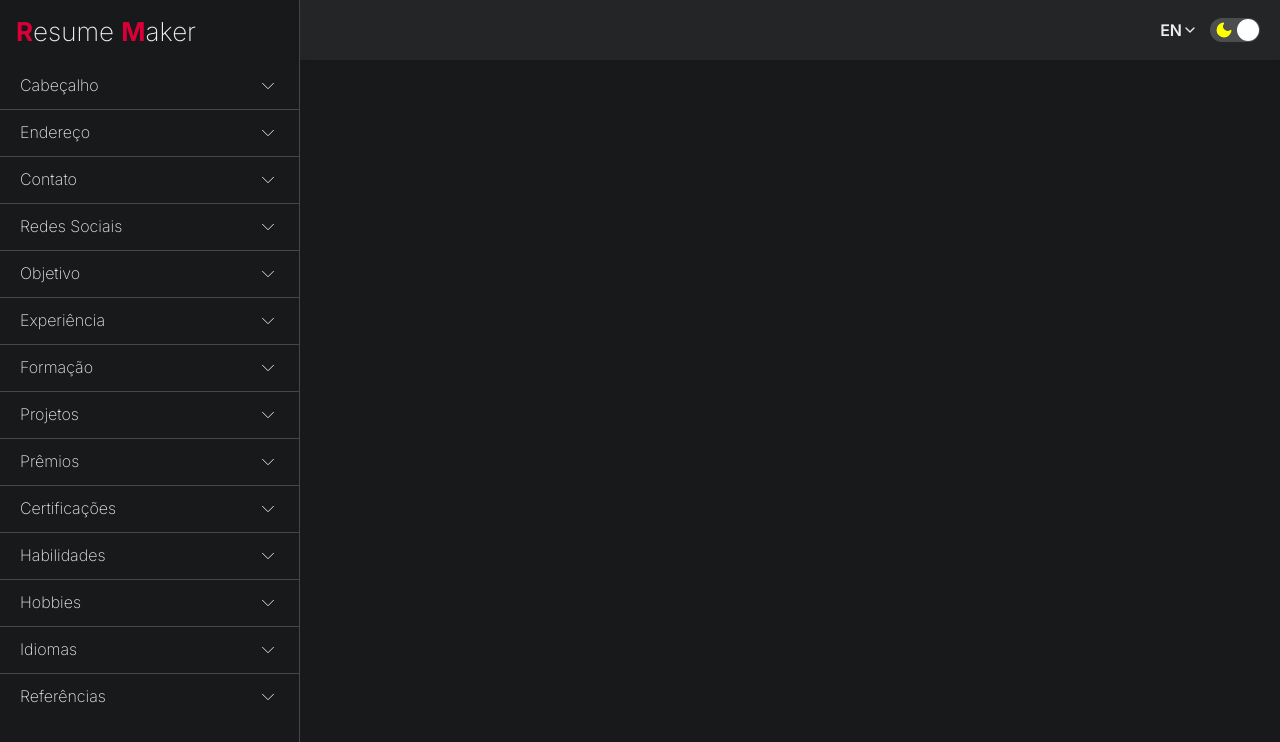
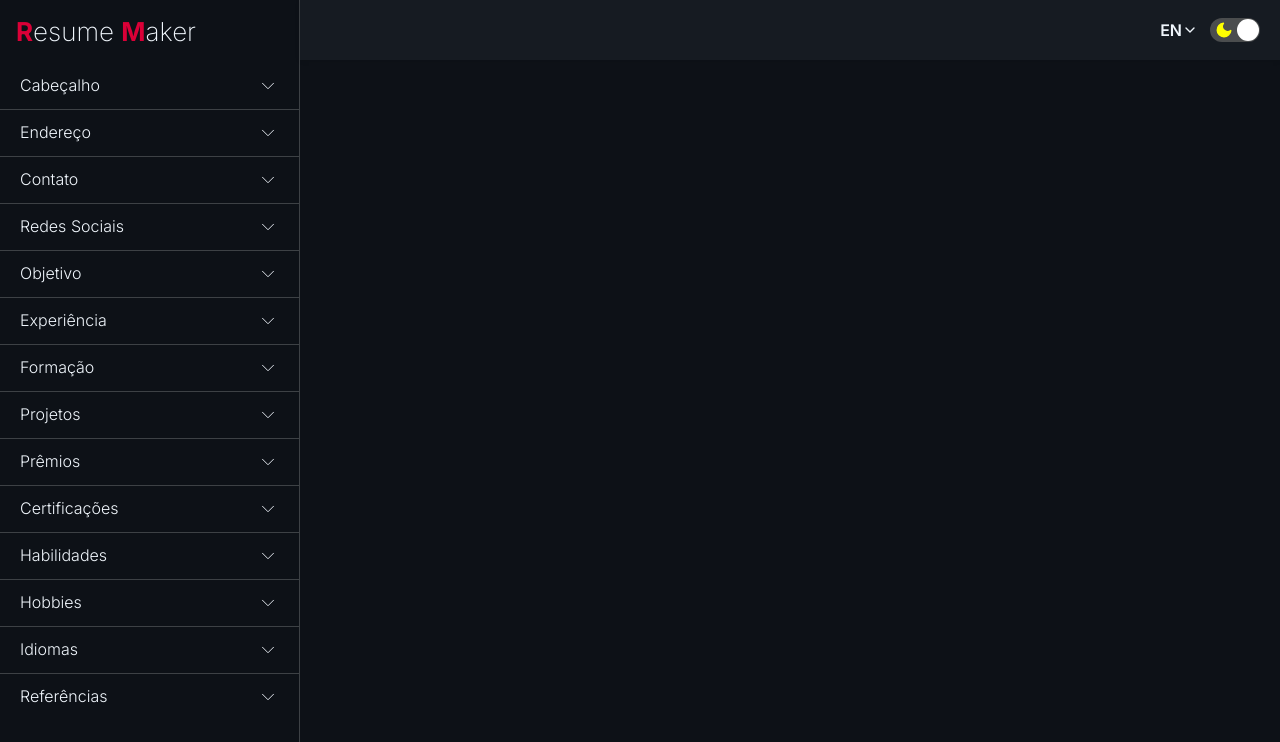
Before and after one commit to eldercarvalho/resume-maker, a React (Create React App) app: page / in a window 1280 px wide. Shown: the top 742 px of the page. Built offline with nearby package versions, Linux system fonts and the light colour scheme.

Commit message:
refactor: :recycle: ajust accordion and input colors

```diff
--- a/src/components/FormSidebar/index.tsx
+++ b/src/components/FormSidebar/index.tsx
@@ -1,5 +1,6 @@
 import { FormattedMessage } from 'react-intl';
 import Accordion from '../base/Accordion';
+import Input from '../base/Input';
 
 import { Container, Logo } from './style';
 
@@ -14,7 +15,11 @@ const FormSidebar: React.FC = () => (
         <Accordion.Header>
           <FormattedMessage id="sidebar.accordion.heading" defaultMessage="Cabeçalho" />
         </Accordion.Header>
-        <Accordion.Content>In progress</Accordion.Content>
+        <Accordion.Content>
+          <Input label="Nome" />
+          <Input label="Título" />
+          <Input label="Data de Nascimento" type="date" />
+        </Accordion.Content>
       </Accordion.Item>
       <Accordion.Item itemKey="1">
         <Accordion.Header>
--- a/src/components/FormSidebar/style.ts
+++ b/src/components/FormSidebar/style.ts
@@ -6,6 +6,20 @@ export const Container = styled.aside`
   height: 100vh;
   background: ${(props) => props.theme.colors.sidebarBg};
   border-right: thin solid ${(props) => props.theme.colors.border};
+  overflow-y: auto;
+
+  ::-webkit-scrollbar {
+    width: 0.5rem;
+  }
+
+  ::-webkit-scrollbar-track {
+    box-shadow: inset 0 0 6px rgba(0, 0, 0, 0.3);
+  }
+
+  ::-webkit-scrollbar-thumb {
+    background-color: darkgrey;
+    outline: 1px solid slategrey;
+  }
 `;
 
 export const Logo = styled.h1`
--- a/src/components/base/Accordion/AccordionContent/style.ts
+++ b/src/components/base/Accordion/AccordionContent/style.ts
@@ -3,9 +3,9 @@ import styled from 'styled-components';
 export const Container = styled.div`
   overflow: hidden;
   transition: height 0.3s;
-  background: #efefef;
+  background: ${({ theme }) => theme.colors.background};
 
-  div {
+  > div {
     padding: 1.6rem;
   }
 `;
--- a/src/components/base/Accordion/AccordionHeader/style.ts
+++ b/src/components/base/Accordion/AccordionHeader/style.ts
@@ -11,7 +11,7 @@ export const Container = styled.h3`
     padding: 1.2rem 2rem;
     text-align: left;
     color: ${(props) => props.theme.colors.text};
-    font-weight: ${(props) => (props.theme.name === 'dark' ? '200' : '400')};
+    font-weight: ${(props) => (props.theme.name === 'dark' ? '300' : '400')};
 
     svg {
       stroke-width: 1px;
--- a/src/components/base/Input/index.tsx
+++ b/src/components/base/Input/index.tsx
@@ -48,6 +48,7 @@ const Input = forwardRef<HTMLInputElement, InputProps>(
         isFocused={isFocused}
         isFilled={isFilled}
         isErrored={!!error}
+        isDate={type === 'date'}
         dark={dark}
       >
         {label && <label htmlFor={id}>{label}</label>}
--- a/src/components/base/Input/styles.ts
+++ b/src/components/base/Input/styles.ts
@@ -5,37 +5,42 @@ interface ContainerProps {
   isFocused: boolean;
   isFilled: boolean;
   isErrored: boolean;
+  isDate: boolean;
 }
 
 export const Container = styled.div<ContainerProps>`
   position: relative;
   width: 100%;
 
+  & + * {
+    margin-top: 2.6rem;
+  }
+
   label {
     display: inline-block;
     padding: 0 0.3rem;
-    font-size: 1.4rem;
+    font-size: 1.3rem;
+    color: ${({ theme }) => theme.colors.text};
     position: absolute;
-    top: 22px;
+    bottom: 1.2rem;
     left: 1.3rem;
-    transform: translateY(-50%);
-    background: #fff;
     transition: 0.3s;
+    font-weight: 300;
 
-    ${({ isFocused }) =>
-      isFocused &&
+    ${({ isFocused, isDate }) =>
+      (isFocused || isDate) &&
       css`
-        font-size: 1.2rem;
-        top: 0%;
-        font-weight: 600;
+        font-size: 1.1rem;
+        bottom: calc(100% + 2px);
+        left: 0;
       `}
 
     ${({ isFilled }) =>
       isFilled &&
       css`
-        font-size: 1.2rem;
-        top: 0%;
-        font-weight: 600;
+        font-size: 1.1rem;
+        bottom: calc(100% + 2px);
+        left: 0;
       `}
 
       ${({ isErrored }) =>
@@ -47,9 +52,19 @@ export const Container = styled.div<ContainerProps>`
 
   div {
     display: flex;
-    border: 2px solid #333;
+    border: thin solid ${({ theme }) => theme.colors.inputBorder};
     border-radius: 3px;
     transition: border-color 0.3s;
+
+    :hover {
+      border-color: ${({ theme }) => theme.colors.inputBorderHover};
+    }
+
+    ${({ isFocused }) =>
+      isFocused &&
+      css`
+        border-color: ${({ theme }) => theme.colors.inputBorderFocus} !important;
+      `}
 
     ${({ dark }) =>
       dark &&
@@ -65,15 +80,16 @@ export const Container = styled.div<ContainerProps>`
 
     input {
       width: 100%;
-      height: 40px;
-      background: #fff;
-      font-size: 1.4rem;
+      height: 3.6rem;
+      background: ${({ theme }) => theme.colors.inputBg};
+      font-size: 1.3rem;
       border-radius: 3px;
       border: none;
-      color: #333;
+      color: ${({ theme }) => theme.colors.text};
       padding: 0 1.6rem;
       transition: 0.3s;
       font-weight: 500;
+      outline: 0;
 
       &::placeholder {
         color: rgba(0, 0, 0, 0.7);
--- a/src/support/themes/dark.ts
+++ b/src/support/themes/dark.ts
@@ -3,8 +3,8 @@ import { opacify } from 'polished';
 
 const COLORS = {
   primary: '#DA0037',
-  background: '#18191a',
-  backgroundVar1: '#242526',
+  background: '#0d1117',
+  backgroundVar1: '#161b22',
   light: '#EDEDED',
 };
 
@@ -15,8 +15,13 @@ export const Dark: DefaultTheme = {
     bodyBg: COLORS.background,
     sidebarBg: COLORS.background,
     headerBg: COLORS.backgroundVar1,
-    text: COLORS.light,
+    text: '#f0f6fc',
     border: opacify(0.1, 'rgba(255, 255, 255, 0.1)'),
     switchBg: '#4b4d4e',
+
+    inputBg: '#262e3a',
+    inputBorder: 'transparent',
+    inputBorderHover: 'rgba(255, 255, 255, 0.3)',
+    inputBorderFocus: 'rgba(255, 255, 255, 0.6)',
   },
 };
--- a/src/support/themes/index.ts
+++ b/src/support/themes/index.ts
@@ -12,6 +12,10 @@ interface Colors {
   text: string;
   border: string;
   switchBg: string;
+  inputBg: string;
+  inputBorder: string;
+  inputBorderHover: string;
+  inputBorderFocus: string;
 }
 
 declare module 'styled-components' {
--- a/src/support/themes/light.ts
+++ b/src/support/themes/light.ts
@@ -16,7 +16,12 @@ export const Light: DefaultTheme = {
     sidebarBg: COLORS.light,
     headerBg: COLORS.light,
     text: COLORS.text,
-    border: 'rgba(0, 0, 0, 0.5)',
+    border: 'rgba(0, 0, 0, 0.2)',
     switchBg: '#555',
+
+    inputBg: '#FFF',
+    inputBorder: 'rgba(0, 0, 0, 0.2)',
+    inputBorderHover: 'rgba(0, 0, 0, 0.5)',
+    inputBorderFocus: 'rgba(0, 0, 0, 0.9)',
   },
 };
```
